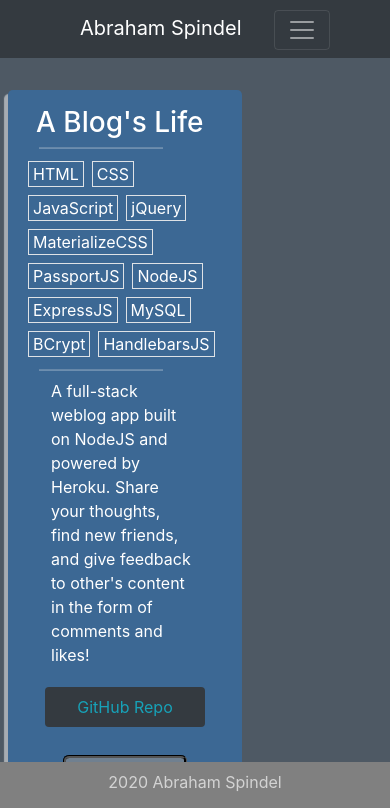
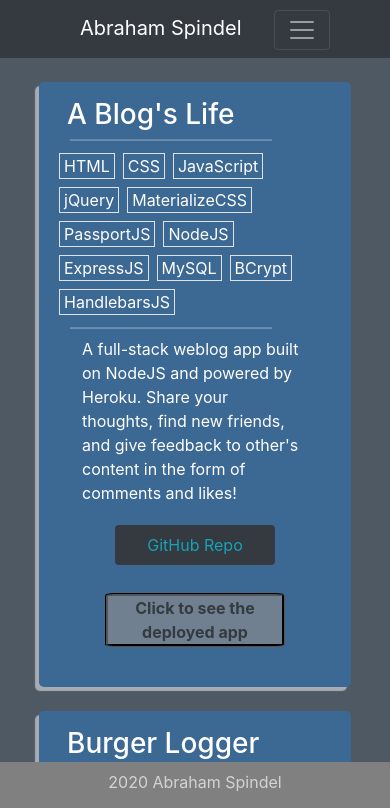
Before and after one commit to abraspin/abraspin.github.io, a React (Create React App) app: page /Projects in a window 390 px wide. Shown: the top 808 px of the page. Built offline with nearby package versions, Linux system fonts and the light colour scheme.

Commit message:
fix project listing spacing and footer on mobile

```diff
--- a/src/App.js
+++ b/src/App.js
@@ -48,6 +48,7 @@ function App() {
         </Switch>
         <MyFooter></MyFooter>
         <br></br>
+        <br></br>
       </Router>
     </div>
   );
--- a/src/Components/ProjectListing/index.js
+++ b/src/Components/ProjectListing/index.js
@@ -10,7 +10,7 @@ function ProjectListing({ project }) {
   // console.log("technologiesUsed", technologiesUsed);
 
   return (
-    <div className="jumbotron project-listing row py-3">
+    <div className="jumbotron project-listing row py-3 my-4">
       <div className="col-md-9">
         <div className="row">
           <h3 className="mb-0">{project.title}</h3>
--- a/src/Components/ProjectListing/style.css
+++ b/src/Components/ProjectListing/style.css
@@ -25,8 +25,7 @@
     background-color: #3c6894;
     min-height: 15rem;
     box-shadow: -4px 4px 1px 0px rgba(255, 255, 255, 0.5);
-    margin-right: 10rem;
-    margin-left: 10rem
+
   }
 
 
@@ -48,6 +47,12 @@
       display: none
     }
 
+    .project-listing {
+      margin-bottom: 2rem;
+      margin-top: 2rem;
+      width: 80%;
+    }
+
     .deployed-app-link {
       border-style: groove;
       border-color: black;
@@ -57,8 +62,7 @@
     }
 
     .jumbotron {
-      margin-left: .5rem;
-      margin-right: .5rem;
+margin:0 auto;
       min-height: 26rem;
     }
 
```
